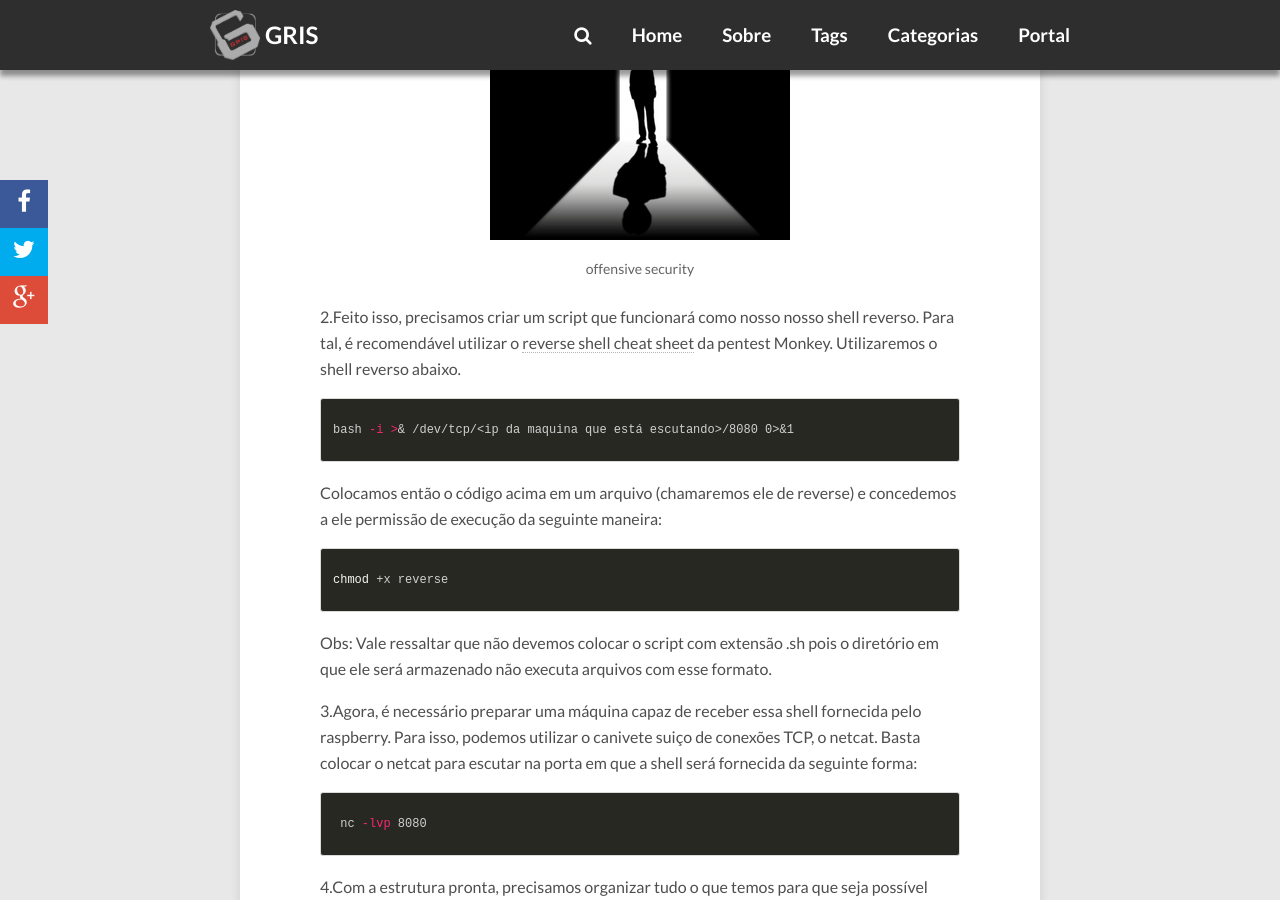
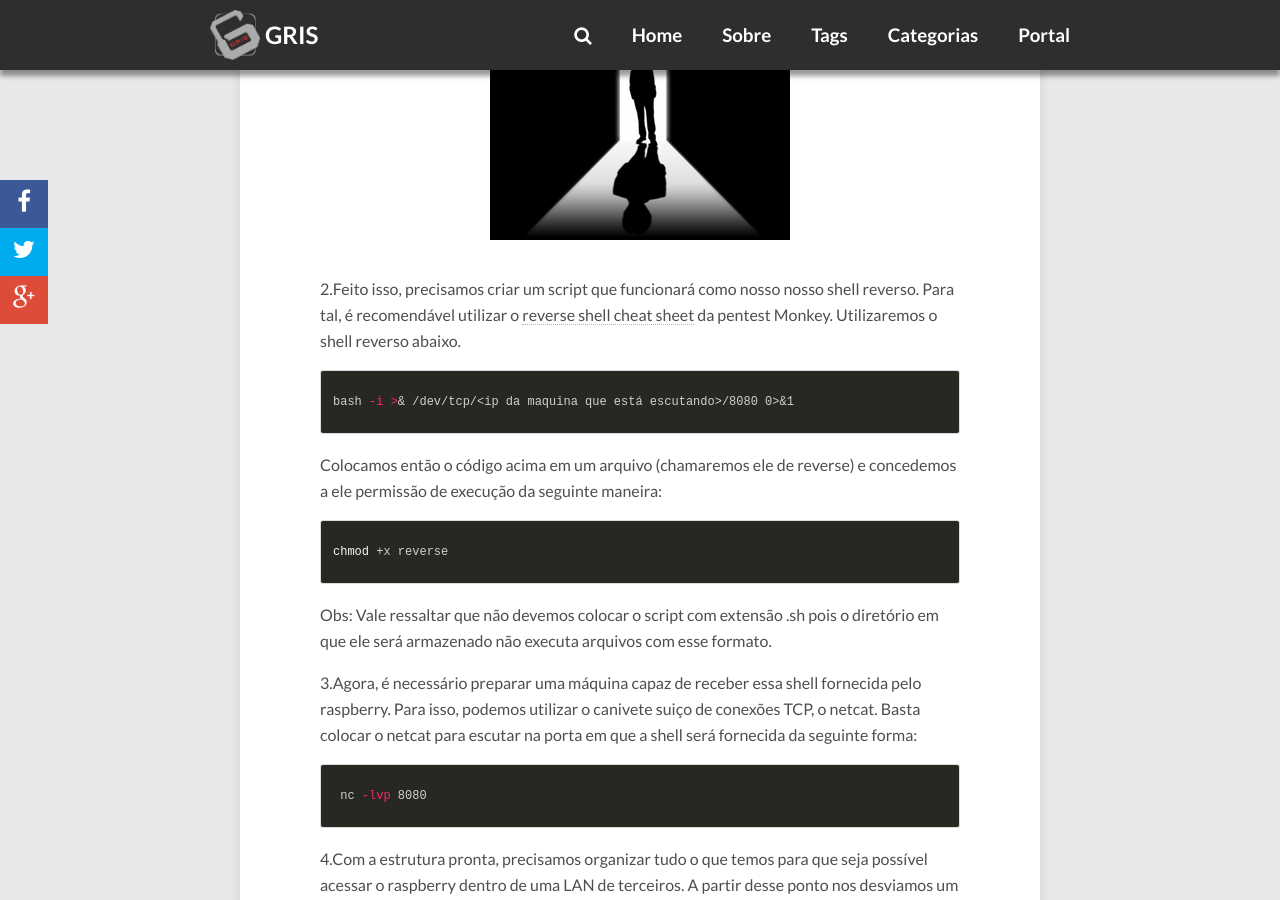
Before and after one commit to MatheusAvellar/grisufrj.github.io, a Jekyll site: the page built from _posts/2016-11-07-Mr-robot-raspberry-Pi.md, in a window 1280 px wide and 900 px high, scrolled down 883 px. Built offline with Jekyll 4.4.1, drawn with Linux system fonts in a browser that asks for light colours; nearby versions of some CDN libraries; comment, search, counter and statistics services are not loaded.

```diff
--- a/_posts/2016-11-07-Mr-robot-raspberry-Pi.md
+++ b/_posts/2016-11-07-Mr-robot-raspberry-Pi.md
@@ -15,8 +15,7 @@
 1.Baixar o [Kali linux para ARM](https://www.offensive-security.com/kali-linux-arm-images/). Escolha aquela que se adequa ao hardware que estiver utilizando. Iremos utilizar o Kali pois é uma distribuição linux focada em segurança, e por conta disso, fornecerá diversas ferramentas que poderão ser utilizadas em missões futuras.
 
 <figure class="center">
-		<img src="{{ site.url }}/images/offensive-sec.png" alt="">
-		<figcaption>offensive security</figcaption>
+<img src="{{ site.url }}/images/offensive-sec.png" alt="">
 </figure>
 
 
```
